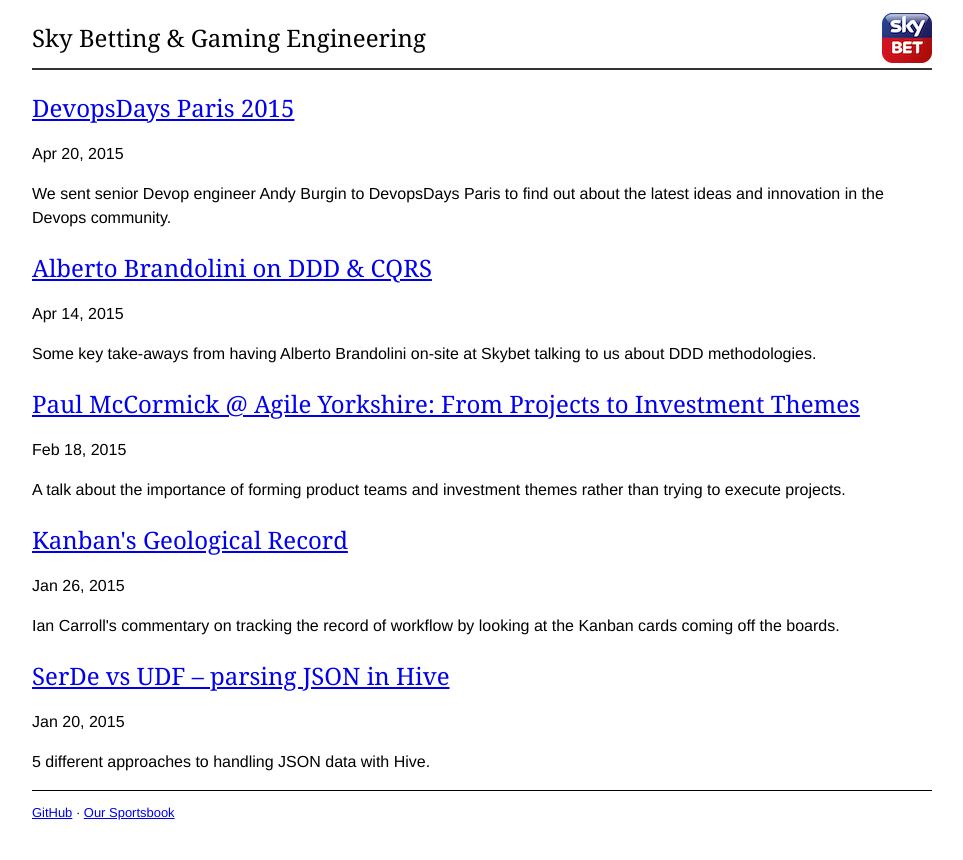
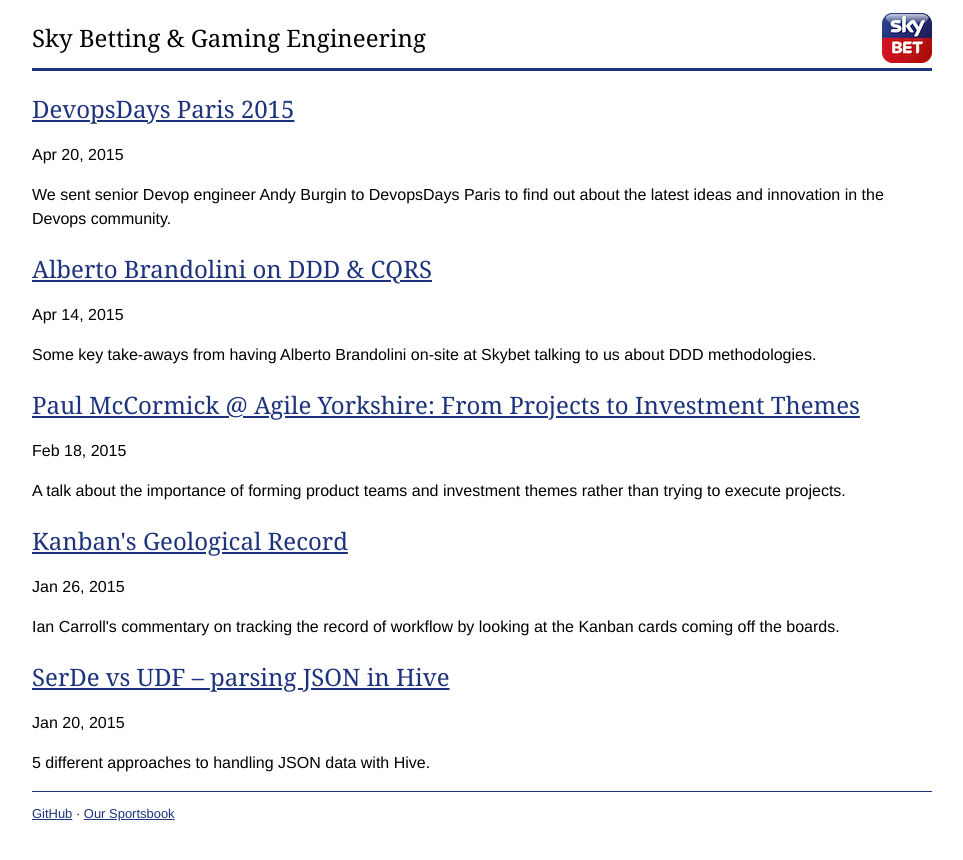
Before and after one commit to skybet/skybet.github.io, a Jekyll site: the page built from index.html, in a window 1280 px wide. Shown: the top 860 px of the page, without its empty margins (158-1121 px from the left). Built offline with Jekyll 4.4.1, drawn with Linux system fonts in a browser that asks for light colours.

Commit message:
Tweaked top/bottom borders to skybet blue

```diff
--- a/css/basic.css
+++ b/css/basic.css
@@ -13,8 +13,11 @@
 article,section,header,footer {
  margin:0.5em 0;
 }
+a {
+ color:#1d337d;
+}
 footer {
- border-top:1px solid;
+ border-top:1px solid #1d337d;
  font-size:81%;
 }
 p {
@@ -26,7 +29,7 @@
 }
 h1 {
  margin-top:0;
- border-bottom:2px solid #333;
+ border-bottom:3px solid #1d337d;
  background: url(../images/logo.png) right center no-repeat;
  height:60px;
  line-height:60px;
```
